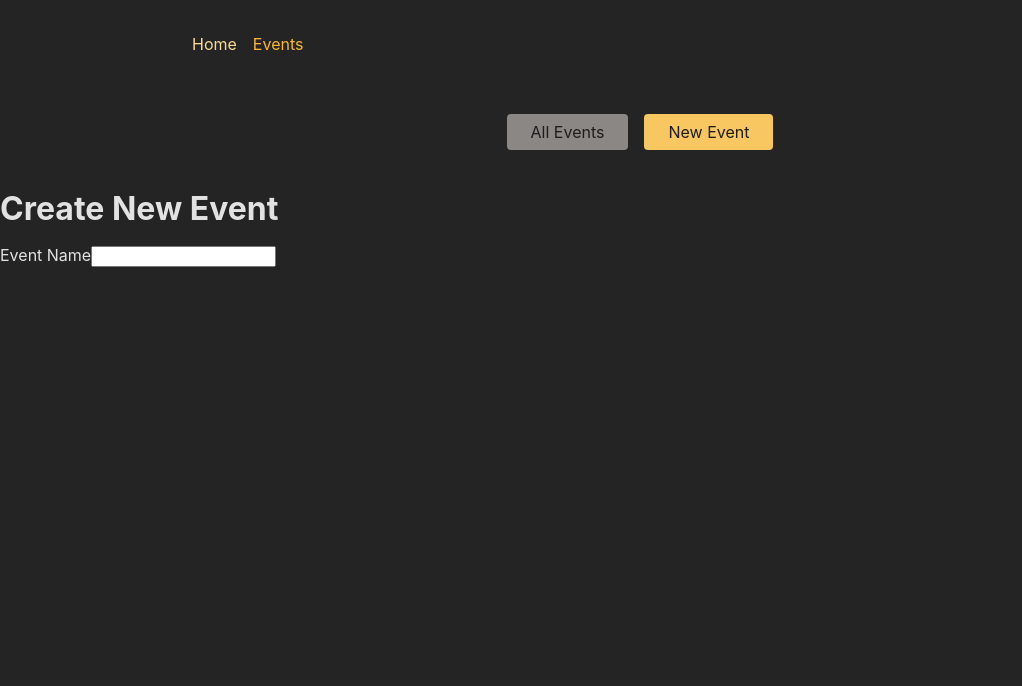
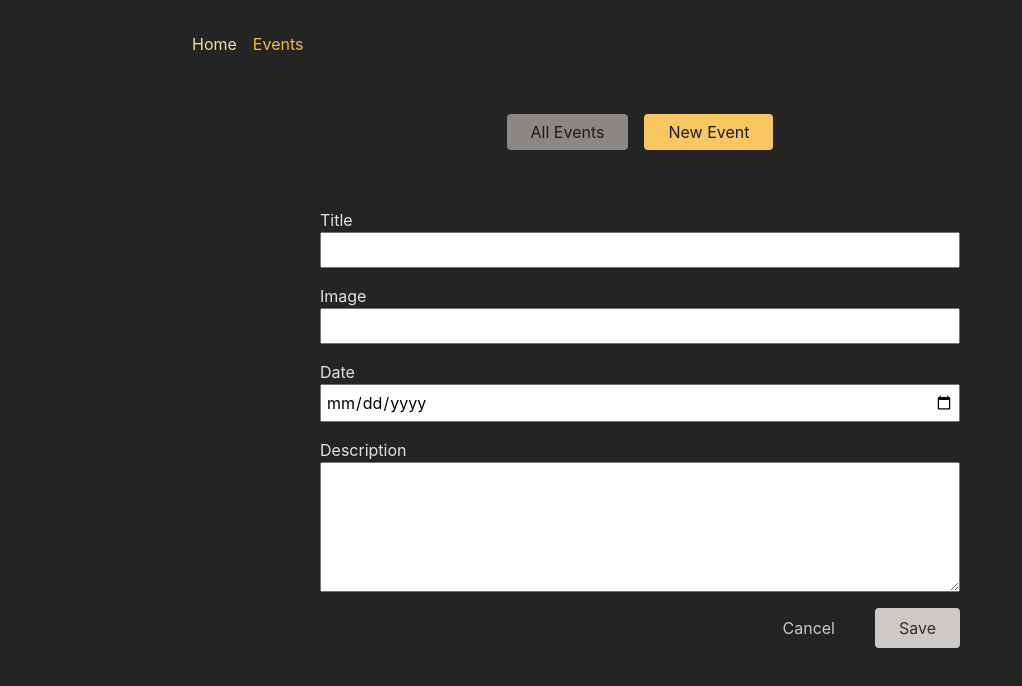
Before and after one commit to shivraj-roy/router-verse, a React (Vite) app in the folder frontend/: page /events/new in a window 1280 px wide. Shown: the top 686 px of the page, without its empty margins (0-1022 px from the left). Built offline with nearby package versions, Linux system fonts and the light colour scheme.

Commit message:
✨ implement new event creation functionality by integrating EventForm...

```diff
--- a/frontend/src/App.jsx
+++ b/frontend/src/App.jsx
@@ -7,6 +7,7 @@ import NewEvent from "./pages/NewEvent";
 import EditEvent from "./pages/EditEvent";
 import EventsRootLayout from "./pages/EventsRootLayout";
 import ErrorPage from "./pages/ErrorPage";
+import { newEventAction } from "./pages/NewEvent";
 
 const router = createBrowserRouter([
    {
@@ -45,6 +46,7 @@ const router = createBrowserRouter([
                {
                   path: "new",
                   element: <NewEvent />,
+                  action: newEventAction,
                },
             ],
          },
--- a/frontend/src/components/EventForm.jsx
+++ b/frontend/src/components/EventForm.jsx
@@ -1,4 +1,4 @@
-import { useNavigate } from "react-router-dom";
+import { useNavigate, Form } from "react-router-dom";
 
 import classes from "./EventForm.module.css";
 
@@ -9,7 +9,7 @@ function EventForm({ event }) {
    }
 
    return (
-      <form className={classes.form}>
+      <Form method="post" className={classes.form}>
          <p>
             <label htmlFor="title">Title</label>
             <input
@@ -56,7 +56,7 @@ function EventForm({ event }) {
             </button>
             <button>Save</button>
          </div>
-      </form>
+      </Form>
    );
 }
 
--- a/frontend/src/pages/NewEvent.jsx
+++ b/frontend/src/pages/NewEvent.jsx
@@ -1,18 +1,32 @@
-import React from "react";
+import EventForm from "../components/EventForm";
+import { redirect } from "react-router-dom";
 
 const NewEvent = () => {
-   return (
-      <div className="new-event-container">
-         <h1>Create New Event</h1>
-         <form className="event-form">
-            {/* Event creation form will be rendered here */}
-            <div className="form-group">
-               <label htmlFor="eventName">Event Name</label>
-               <input type="text" id="eventName" name="eventName" />
-            </div>
-         </form>
-      </div>
-   );
+   return <EventForm />;
 };
 
 export default NewEvent;
+
+export const newEventAction = async ({ request }) => {
+   const data = await request.formData();
+   const eventData = {
+      title: data.get("title"),
+      image: data.get("image"),
+      date: data.get("date"),
+      description: data.get("description"),
+   };
+
+   const response = await fetch("http://localhost:8080/events", {
+      method: "POST",
+      headers: {
+         "Content-Type": "application/json",
+      },
+      body: JSON.stringify(eventData),
+   });
+
+   if (!response.ok) {
+      throw new Error("Could not save event.");
+   }
+
+   return redirect("/events");
+};
```
Also changed, not shown: 1 other file (tests, documents, lock files or other folders).
